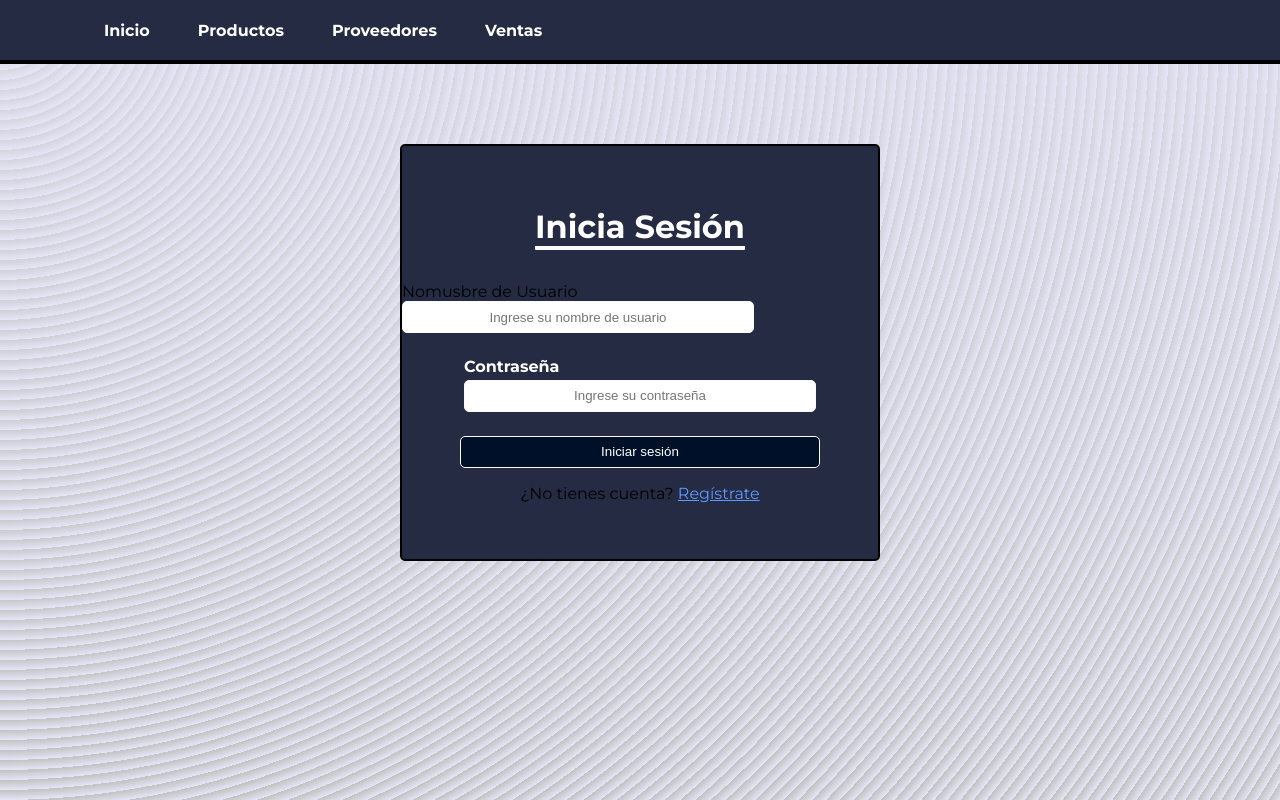
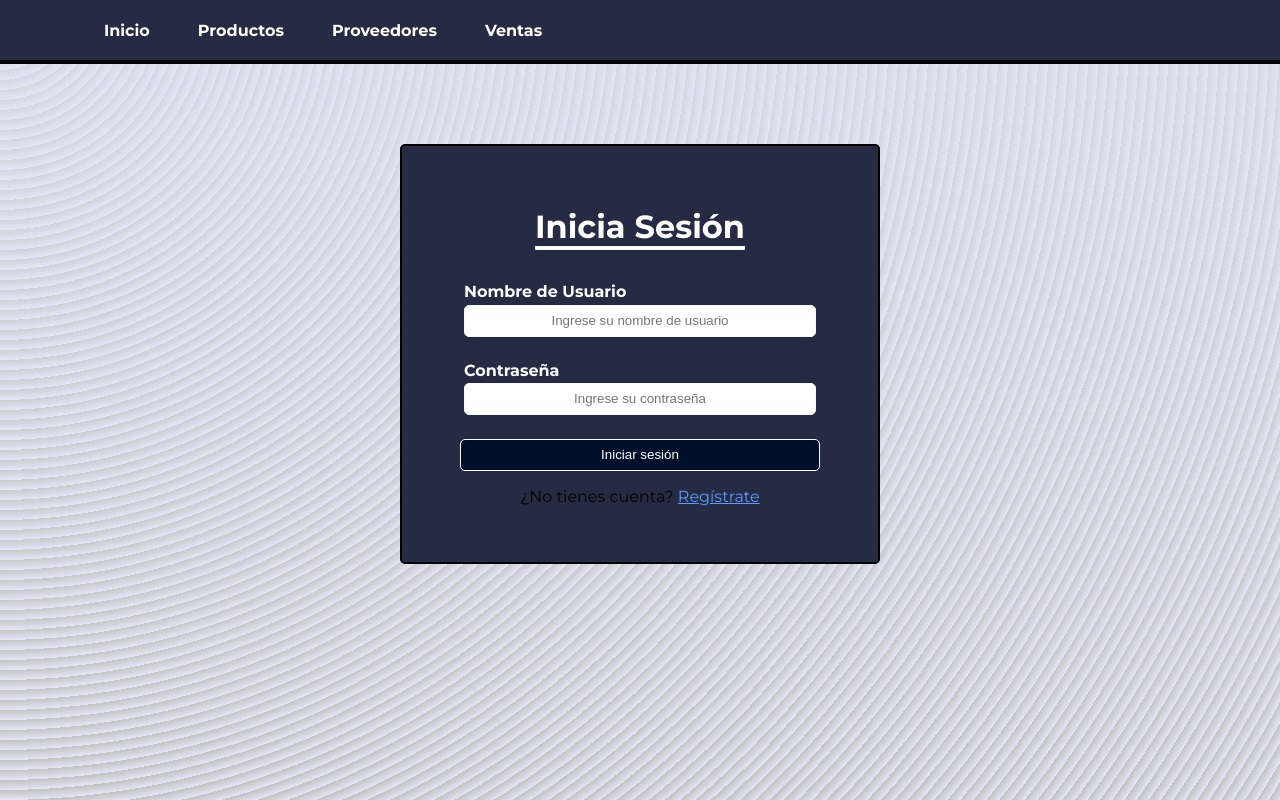
Before and after one commit to AlanPLC/TP-Final-Lab.-IV, a React (Vite) app in the folder WEB/: page /login in a window 1280 px wide. Built offline with nearby package versions, Linux system fonts and the light colour scheme.

Commit message:
WEB: Corrección en feature Login

```diff
--- a/WEB/src/features/Login-Register/login.jsx
+++ b/WEB/src/features/Login-Register/login.jsx
@@ -32,8 +32,8 @@ function Login() {
       <div className="login-form-container">
         <h1>Inicia Sesión</h1>
         <form className="login-form" onSubmit={handleSubmit}>
-          <div className='er'>
-              <label htmlFor="user">Nomusbre de Usuario</label>
+          <div className='user'>
+              <label htmlFor="user">Nombre de Usuario</label>
               <input
                   className='login-input'
                   type="text"
```
Also changed, not shown: 1 other file (tests, documents, lock files or other folders).
